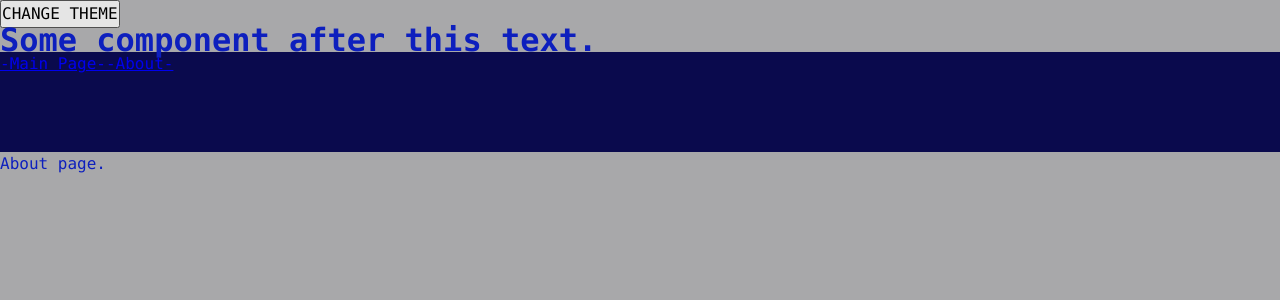
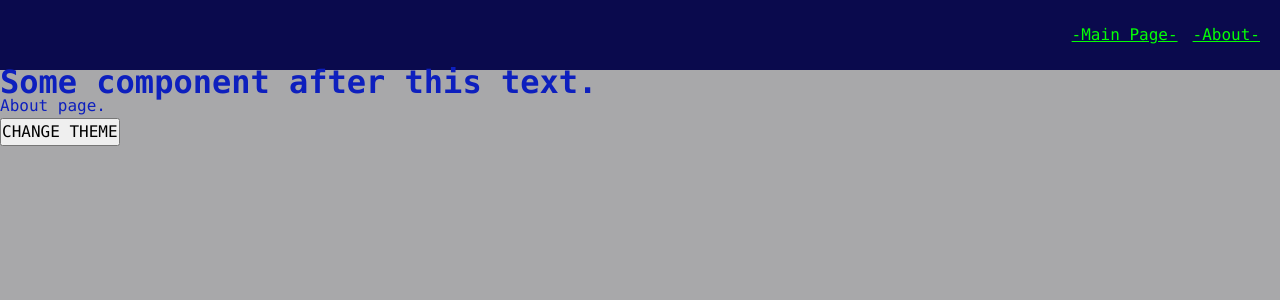
Before and after one commit to omgsmiledeath/Testing, a React app in the folder UilbiCourse/Production/: page /about in a window 1280 px wide. Shown: the top 300 px of the page. Built offline with nearby package versions, Linux system fonts and the light colour scheme.

Commit message:
saved changes

```diff
--- a/UilbiCourse/Production/config/buildConfig/buildLoaders.ts
+++ b/UilbiCourse/Production/config/buildConfig/buildLoaders.ts
@@ -23,7 +23,16 @@ export function buildLoaders({ isDev }: BuildOptions): webpack.RuleSetRule[] {
           },
         },
       },
-      "sass-loader",
+      {
+        loader: "sass-loader",
+        options: {
+          api: "modern",
+          warnRuleAsWarning: false,
+          sassOptions: {
+            // Your sass options
+          },
+        },
+      },
     ],
   };
 
--- a/UilbiCourse/Production/src/app/App.tsx
+++ b/UilbiCourse/Production/src/app/App.tsx
@@ -8,10 +8,11 @@ const App = () => {
   const { theme, toggleTheme } = useTheme();
   return (
     <div className={classNames("app", {}, [theme])}>
+      <Navbar />
+      <h1>Some component after this text.</h1>
+
+      <AppRouter />
       <button onClick={() => toggleTheme()}>CHANGE THEME</button>
-      <h1>Some component after this text.</h1>
-      <Navbar />
-      <AppRouter />
     </div>
   );
 };
--- a/UilbiCourse/Production/src/app/styles/index.scss
+++ b/UilbiCourse/Production/src/app/styles/index.scss
@@ -1,7 +1,7 @@
-@import "./variables/global";
-@import "./themes/dark";
-@import "./themes/normal";
-@import "./reset";
+@use "variables/global";
+@use "themes/dark";
+@use "themes/normal";
+@use "reset";
 
 .app {
   font: var(--font-m);
--- a/UilbiCourse/Production/src/app/styles/themes/dark.scss
+++ b/UilbiCourse/Production/src/app/styles/themes/dark.scss
@@ -4,4 +4,6 @@
 
     --primary-color: #049604;
     --secondary-color: #04ff04;
+    --inverted-primary-color: #0d1fbe;
+    --inverted-secondary-color: #1077ec;
 }
--- a/UilbiCourse/Production/src/app/styles/themes/normal.scss
+++ b/UilbiCourse/Production/src/app/styles/themes/normal.scss
@@ -4,4 +4,6 @@
 
     --primary-color: #0d1fbe;
     --secondary-color: #1077ec;
+    --inverted-primary-color: #049604;
+    --inverted-secondary-color: #04ff04;
 }
--- a/UilbiCourse/Production/src/app/styles/variables/global.scss
+++ b/UilbiCourse/Production/src/app/styles/variables/global.scss
@@ -8,4 +8,6 @@
   --font-line-l: 32px;
   --font-l : var(--font-size-l) / var(--font-line-l) var(--font-family-main);
 
+  //SIZES
+  --navbar-height:70px;
 }
--- /dev/null
+++ b/UilbiCourse/Production/src/shared/ui/AppLink/LinkWrapper.tsx
@@ -0,0 +1,31 @@
+import { classNames } from "shared/lib/classNames/classNames";
+import cls from "./LinkWrapper.module.scss";
+import { Link, LinkProps } from "react-router-dom";
+import { FC } from "react";
+interface LinkWrapperProps extends LinkProps {
+  className?: string;
+  theme?: LinkWrapperTheme;
+}
+
+export enum LinkWrapperTheme {
+  PRIMARY = "primary",
+  SECONDARY = "secondary",
+}
+export const LinkWrapper: FC<LinkWrapperProps> = (props) => {
+  const {
+    className,
+    to,
+    children,
+    theme = LinkWrapperTheme.PRIMARY,
+    ...otherProps
+  } = props;
+  return (
+    <Link
+      to={to}
+      className={classNames(cls.LinkWrapper, {}, [className, cls[theme]])}
+      {...otherProps}
+    >
+      {children}
+    </Link>
+  );
+};
--- a/UilbiCourse/Production/src/widgets/Navbar/ui/Navbar.module.scss
+++ b/UilbiCourse/Production/src/widgets/Navbar/ui/Navbar.module.scss
@@ -1,5 +1,16 @@
-.navbar {
+.Navbar {
     width: 100%;
-    height: 100px;
+    height: var(--navbar-height);
     background:var(--inverted-bg-color);
+    display: flex;
+    align-items: center;
+    padding: 20px;
 }
+
+.links{
+    margin-left: auto;
+}
+
+.mainLink{
+    margin-right: 15px;
+}
--- a/UilbiCourse/Production/src/widgets/Navbar/ui/Navbar.tsx
+++ b/UilbiCourse/Production/src/widgets/Navbar/ui/Navbar.tsx
@@ -1,15 +1,25 @@
-import { Link } from "react-router-dom";
 import { classNames } from "shared/lib/classNames/classNames";
 import cls from "./Navbar.module.scss";
+import { LinkWrapper, LinkWrapperTheme } from "shared/ui/AppLink/LinkWrapper";
 interface NavbarProps {
   className?: string;
 }
 
 export const Navbar = ({ className }: NavbarProps) => {
   return (
-    <div className={classNames(cls.navbar, {}, [className])}>
-      <Link to={"/"}>-Main Page-</Link>
-      <Link to={"/about"}>-About-</Link>
+    <div className={classNames(cls.Navbar, {}, [className])}>
+      <div className={cls.links}>
+        <LinkWrapper
+          theme={LinkWrapperTheme.SECONDARY}
+          to={"/"}
+          className={cls.mainLink}
+        >
+          -Main Page-
+        </LinkWrapper>
+        <LinkWrapper theme={LinkWrapperTheme.SECONDARY} to={"/about"}>
+          -About-
+        </LinkWrapper>
+      </div>
     </div>
   );
 };
```
Also changed, not shown: 1 other file (tests, documents, lock files or other folders).
